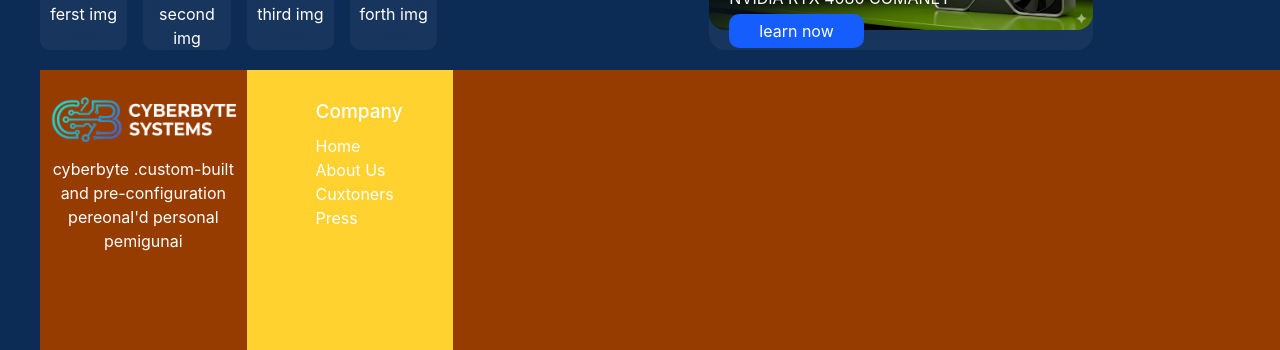
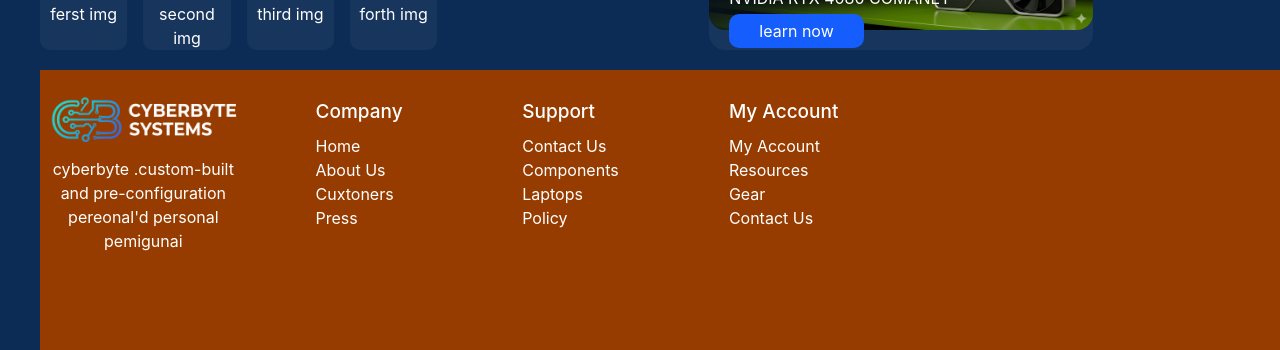
Before and after one commit to nassah73/pcs-giming, a React app in the folder frontend/: page / in a window 1280 px wide. Shown: the part 973-1323 px from the top of the page. Built offline with nearby package versions, Linux system fonts and the light colour scheme; the HTML template or start-up script is replaced by a standard one.

Commit message:
foter content

```diff
--- a/frontend/src/header.jsx
+++ b/frontend/src/header.jsx
@@ -223,7 +223,7 @@ function Beffotter(){
                 </p>
              </div>
           </div>
-          <div className='bg-amber-300  text-white capitalize '>
+          <div className='  text-white capitalize '>
               <div className='relative left-1/3'>
                 <h1 className='font-[500]  text-[19px] mt-7'>company</h1>
                <ul className='mt-2'>
@@ -235,8 +235,30 @@ function Beffotter(){
               </div>
 
           </div>
-          <div></div>
-          <div></div>
+           <div className='  text-white capitalize '>
+              <div className='relative left-1/3'>
+                <h1 className='font-[500]  text-[19px] mt-7'>Support</h1>
+               <ul className='mt-2'>
+                <li>Contact Us</li>
+                <li>Components</li>
+                <li>Laptops</li>
+                <li>Policy</li>
+               </ul>
+              </div>
+
+          </div>
+           <div className='  text-white capitalize '>
+              <div className='relative left-1/3'>
+                <h1 className='font-[500]  text-[19px] mt-7'>My Account</h1>
+               <ul className='mt-2'>
+                <li>My Account</li>
+                <li>Resources</li>
+                <li>Gear</li>
+                <li>Contact Us</li>
+               </ul>
+              </div>
+
+          </div>
           <div></div>
           <div></div>
         </div>
```
